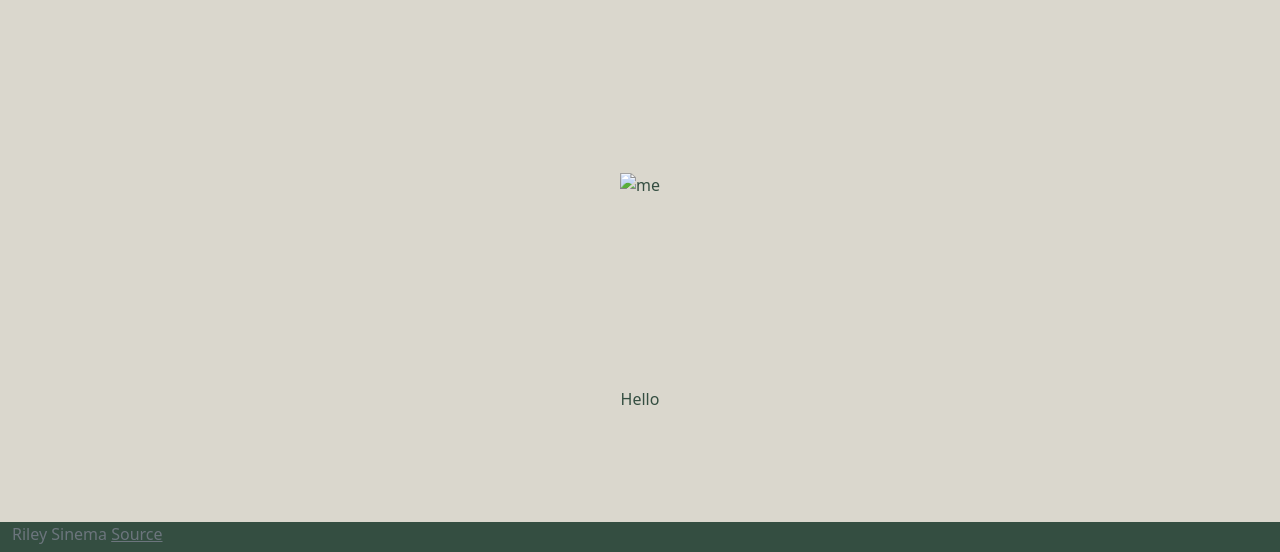
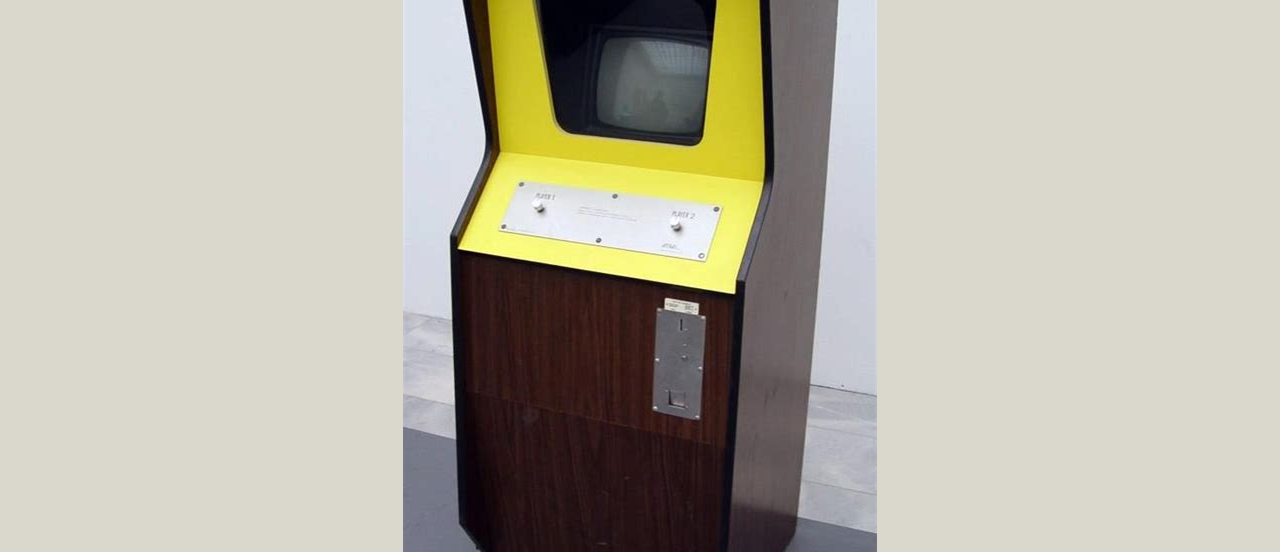
Before and after one commit to rsinema/startup, a plain HTML site: page about.html in a window 1280 px wide. Shown: the part 248-800 px from the top of the page. Drawn offline with nearby package versions, Linux system fonts and the light colour scheme.

Commit message:
updated about.html to use the th-4265224749.jpg

```diff
--- a/about.html
+++ b/about.html
@@ -40,7 +40,7 @@
 
         <main class="container-fluid" style="background-color: #DAD7CD;">
             <h1>About Pong</h1>
-            <img src="profile_pic.png" alt="me" />
+            <img src="th-4265224749.jpg" alt="me" />
             <p>
                 Hello
             </p>
```
